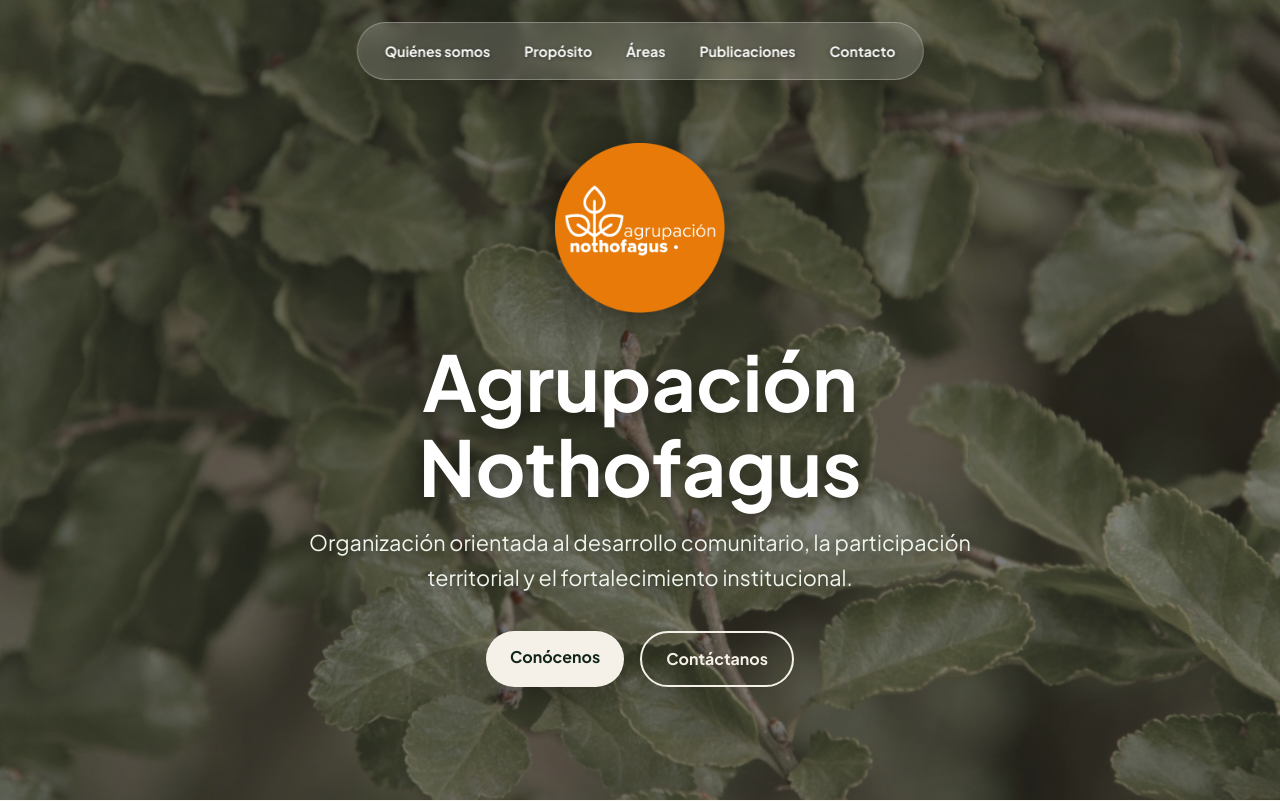
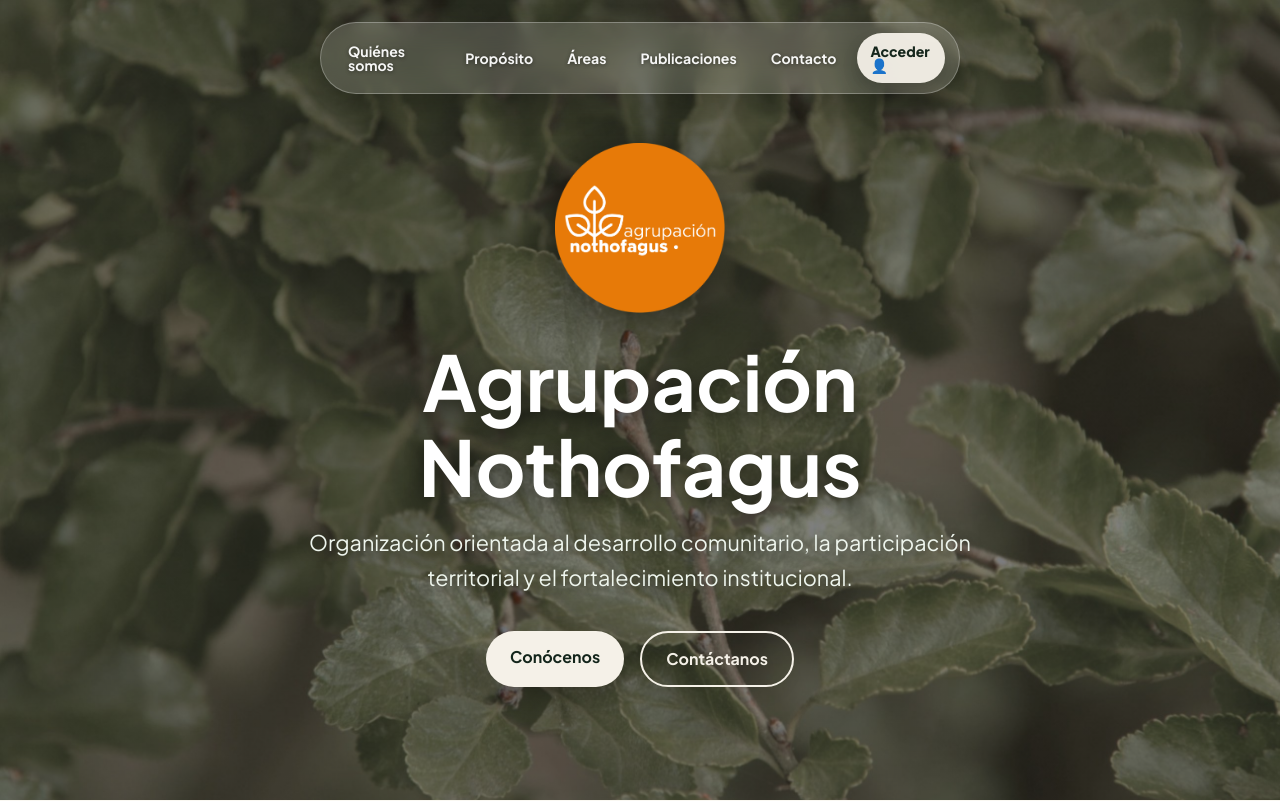
Before and after one commit to Agrupacion-Nothofagus/TESTEO, a plain HTML site: page index.html in a window 1280 px wide. Shown: the top 801 px of the page. Drawn offline with Linux system fonts and the light colour scheme.

Commit message:
Mover acceso al CMS al navbar

```diff
--- a/index.html
+++ b/index.html
@@ -22,6 +22,7 @@
   <link rel="preconnect" href="https://fonts.gstatic.com" crossorigin>
   <link href="https://fonts.googleapis.com/css2?family=Plus+Jakarta+Sans:wght@400;500;600;700;800&display=swap" rel="stylesheet">
   <link rel="stylesheet" href="styles.css">
+  <link rel="stylesheet" href="nav-access.css">
 </head>
 
 <body>
@@ -34,6 +35,7 @@
         <li><a href="#areas">Áreas</a></li>
         <li><a href="#publicaciones">Publicaciones</a></li>
         <li><a href="#contacto">Contacto</a></li>
+        <li><a class="nav-access" href="admin/" target="_blank" rel="noopener noreferrer">Acceder 👤</a></li>
       </ul>
     </nav>
 
@@ -159,7 +161,6 @@
           <span class="section-tag">Contenido institucional</span>
           <h2>Publicaciones</h2>
         </div>
-        <a class="admin-access" href="admin/" target="_blank" rel="noopener noreferrer">Abrir CMS</a>
       </div>
 
       <p>
```
